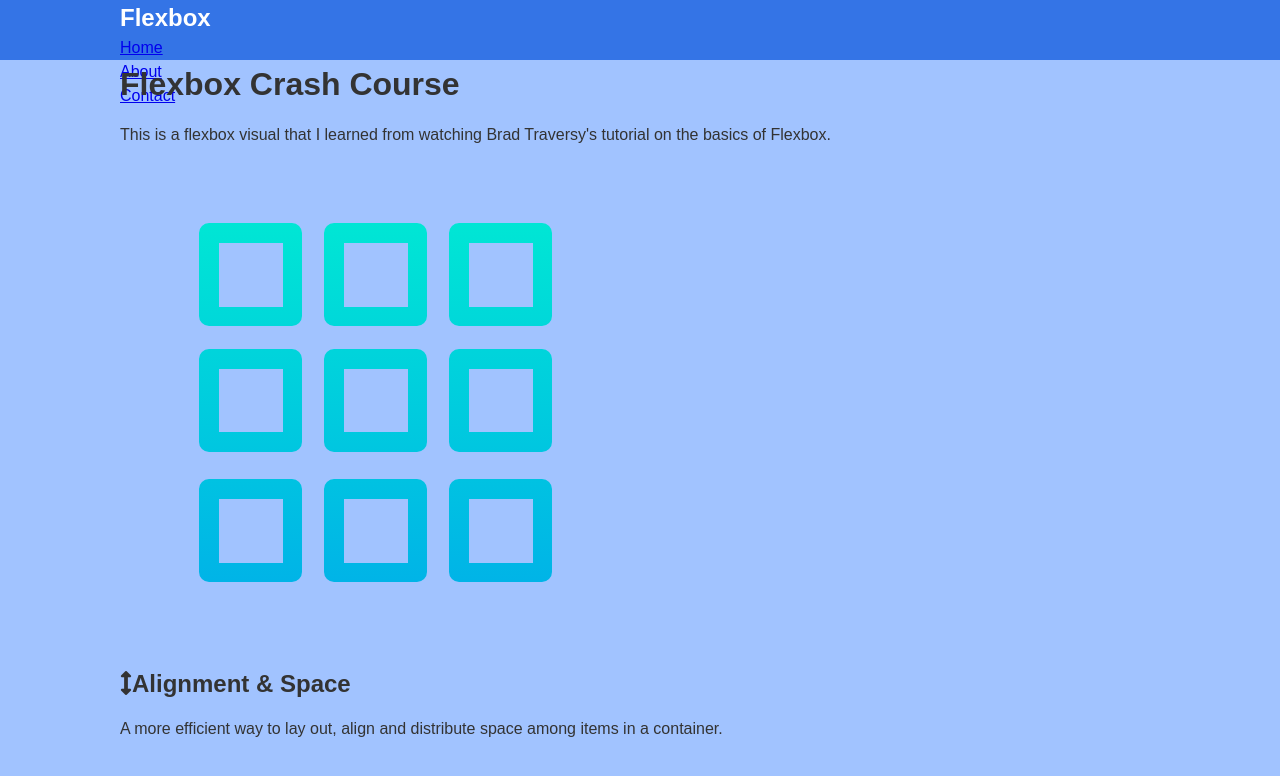
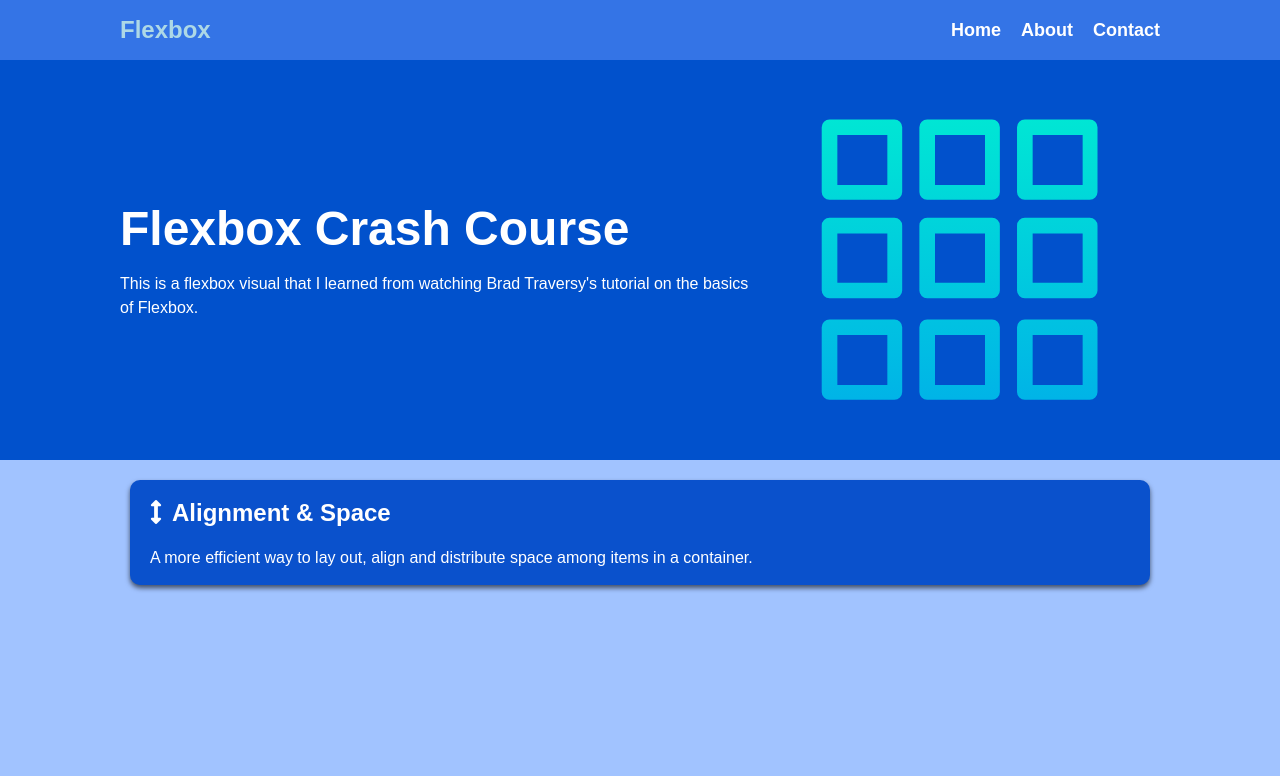
Before and after one commit to sauceuke/Flexbox, a plain HTML site: page index.html in a window 1280 px wide. Drawn offline with Linux system fonts and the light colour scheme.

Commit message:
style.css

```diff
--- a/style.css
+++ b/style.css
@@ -39,7 +39,88 @@ ul {
     height: 60px;
 }
 
-.logo {
+.navbar .logo {
     font-size: x-large;
     font-weight: bold;
 }
+
+.navbar a {
+    color: #FFF;
+    text-decoration: none;
+    font-size: 18px;
+    font-weight: bold;
+}
+
+.navbar:hover {
+    color: lightblue;
+}
+
+.navbar .container {
+    display: flex;
+    justify-content: space-between;
+    align-items: center;
+    height: 100%;
+}
+
+.navbar ul {
+    display: flex;
+}
+
+.navbar ul li {
+    margin-left: 20px;
+}
+
+.header {
+    background-color: #0151CC;
+    color: #FFF;
+    min-height: 400px;
+}
+
+.header h1 {
+    font-size: 3rem;
+    font-weight: bold;
+    line-height: 1.2;
+}
+
+.header img {
+    max-width: 400px;
+}
+
+.header .container {
+    display: flex;
+    align-items: center;
+    justify-content: space-between;
+}
+
+.boxes .container {
+    display: flex;
+    justify-content: space-between;
+}
+
+.box {
+    flex: 1;
+    background: #0A51CC;
+    color: #FFF;
+    border-radius: 10px;
+    margin: 20px 10px;
+    box-shadow: 0 3px 5px rgba(0, 0, 0, 0.6);
+    padding: 15px 20px;
+}
+
+.box i {
+    margin-right: 10px;
+}
+
+@media(max-width: 768px) {
+    .header .container {
+    flex-direction: column;
+    padding-top: 20px;
+    text-align: center;
+}
+
+.boxes .container {
+    display: block;
+    text-align: center;
+}
+
+}
```
